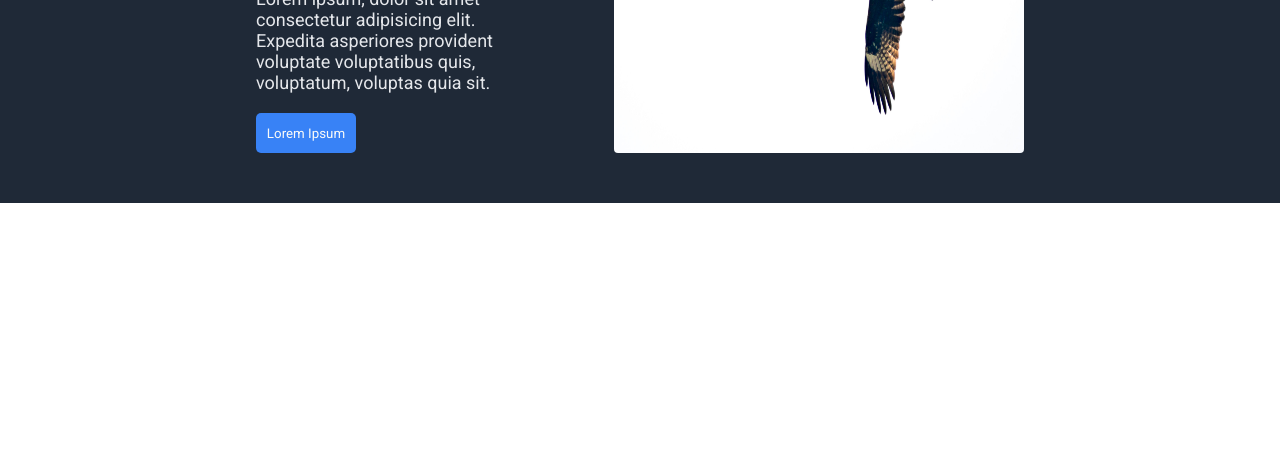
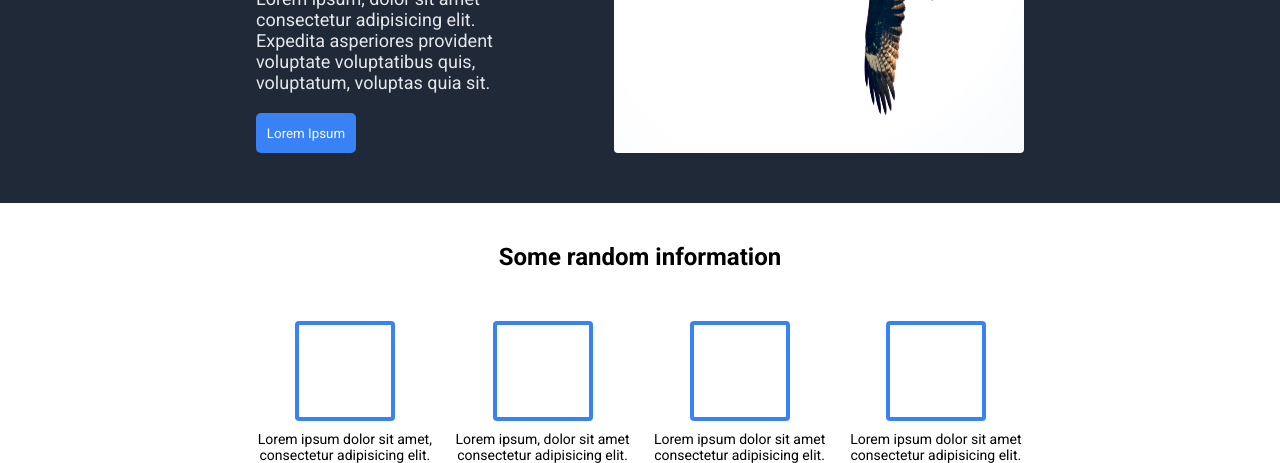
Before and after one commit to giannisvoz/landing-page, a plain HTML site: page index.html in a window 1280 px wide. Shown: the part 343-806 px from the top of the page. Drawn offline with Linux system fonts and the light colour scheme.

Commit message:
Finished the info section

```diff
--- a/index.html
+++ b/index.html
@@ -10,7 +10,8 @@
 </head>
 <body>
   <main>
-    <section>
+    <!-- HERO SECTION -->
+    <section class=first-section>
     <div class="hero-section">
       <ul class="nav-bar">
           <li class="logo"><a href="#">Lorem Ipsum.</a></li>
@@ -28,6 +29,28 @@
       </article>
     </div>
   </section>
+  <!-- INFO -->
+  <section class="second-section">
+    <h2>Some random information</h2>
+    <div class="squares">
+      <div class="item">
+        <div class="square"></div>
+        <p class="description">Lorem ipsum dolor sit amet, consectetur adipisicing elit.</p>
+      </div>
+      <div class="item">
+        <div class="square"></div>
+        <p class="description">Lorem ipsum, dolor sit amet consectetur adipisicing elit.</p>
+      </div>
+      <div class="item">
+        <div class="square"></div>
+        <p class="description">Lorem ipsum dolor sit amet consectetur adipisicing elit.</p>
+      </div>
+      <div class="item">
+        <div class="square"></div>
+        <p class="description">Lorem ipsum dolor sit amet consectetur adipisicing elit.</p>
+      </div>
+    </div>
+  </section>
   </main>
 </body>
 </html>
--- a/styles.css
+++ b/styles.css
@@ -5,12 +5,14 @@
   font-family: 'Roboto', sans-serif;
 }
 
+/* Hero Section */
+
 main {
   display: flex;
   flex-direction: column;
 }
 
-section {
+.first-section {
   background-color: #1F2937;
 }
 
@@ -71,7 +73,7 @@ h1 {
   color: #F9FAF8
 }
 
-section p {
+.first-section p {
   margin-bottom: 20px;
   font-size: 18px;
   color: #E5E7EB;
@@ -90,3 +92,41 @@ img {
   width: 410px;
   border-radius: 4px;
 }
+
+/* Info */
+
+.second-section {
+  text-align: center;
+}
+
+h2 {
+  margin-top: 40px;
+  margin-bottom: 50px;
+}
+
+.squares {
+  display: flex;
+  justify-content: space-around;
+  gap: 20px;
+  width: 60vw;
+  margin: auto;
+}
+
+.square {
+  border: 4px solid #3882F6;
+  border-radius: 4px;
+  width: 100px;
+  height: 100px;
+  margin-bottom: 10px;
+}
+
+.item {
+  display: flex;
+  flex-direction: column;
+  align-items: center;
+}
+
+.description {
+  font-size: 14px;
+  font-weight: 100;
+}
```
